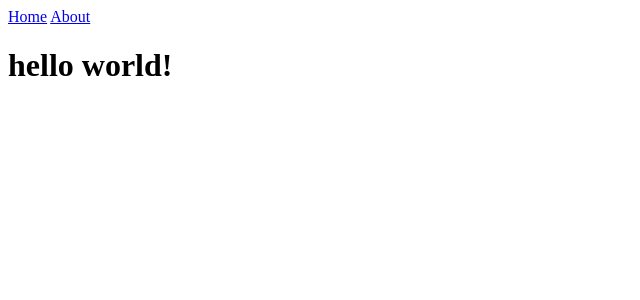
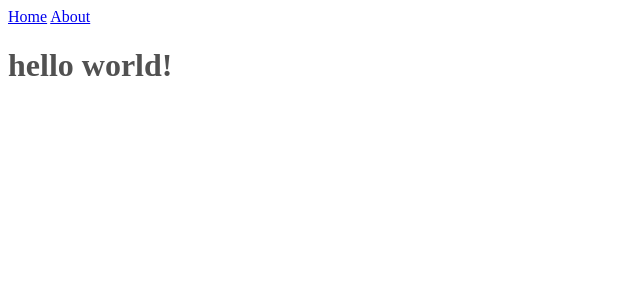
Before and after one commit to OliverHeib/E-PortfolioInJekyll, a Jekyll site: the page built from index.html, in a window 1280 px wide. Shown: the top 300 px of the page, without its empty margins (0-640 px from the left). Built offline with Jekyll 4.4.1, drawn with Linux system fonts in a browser that asks for light colours.

Commit message:
Update main.scss

```diff
--- a/_sass/main.scss
+++ b/_sass/main.scss
@@ -1,3 +1,8 @@
 .current {
   color: green
 }
+
+body {
+  color: #515151;
+  background-color: #fff;
+}
```
